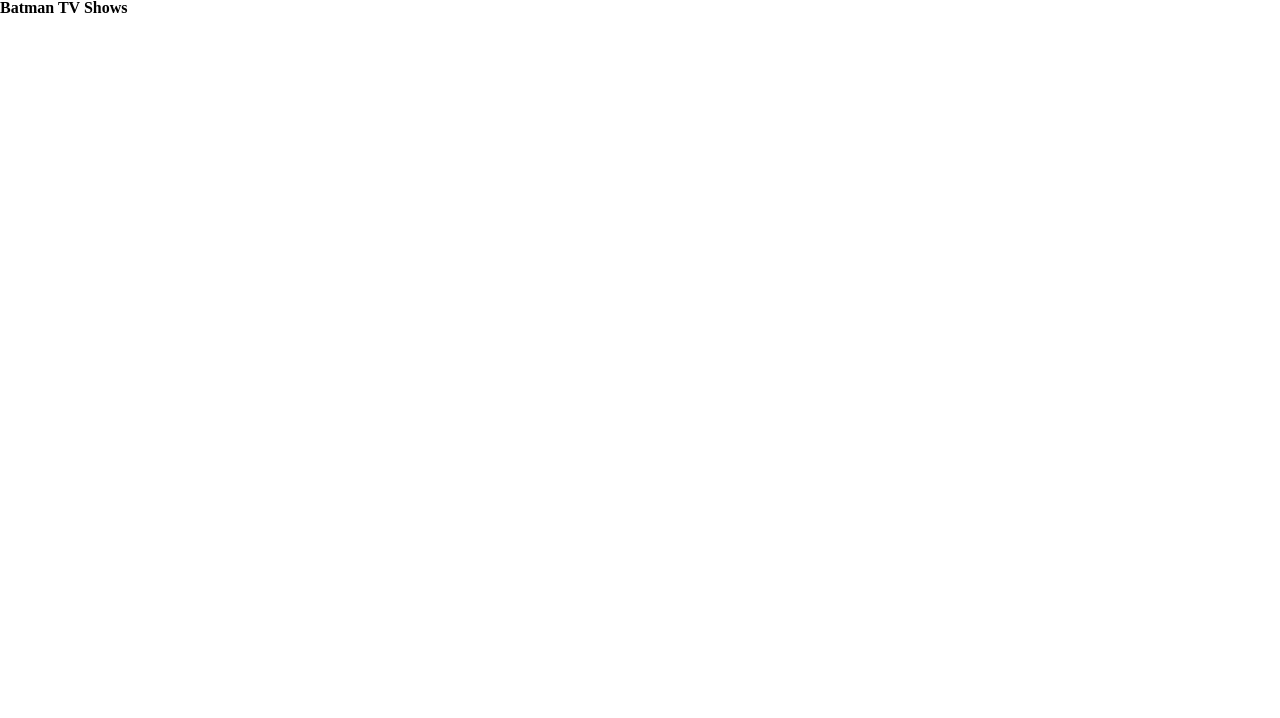
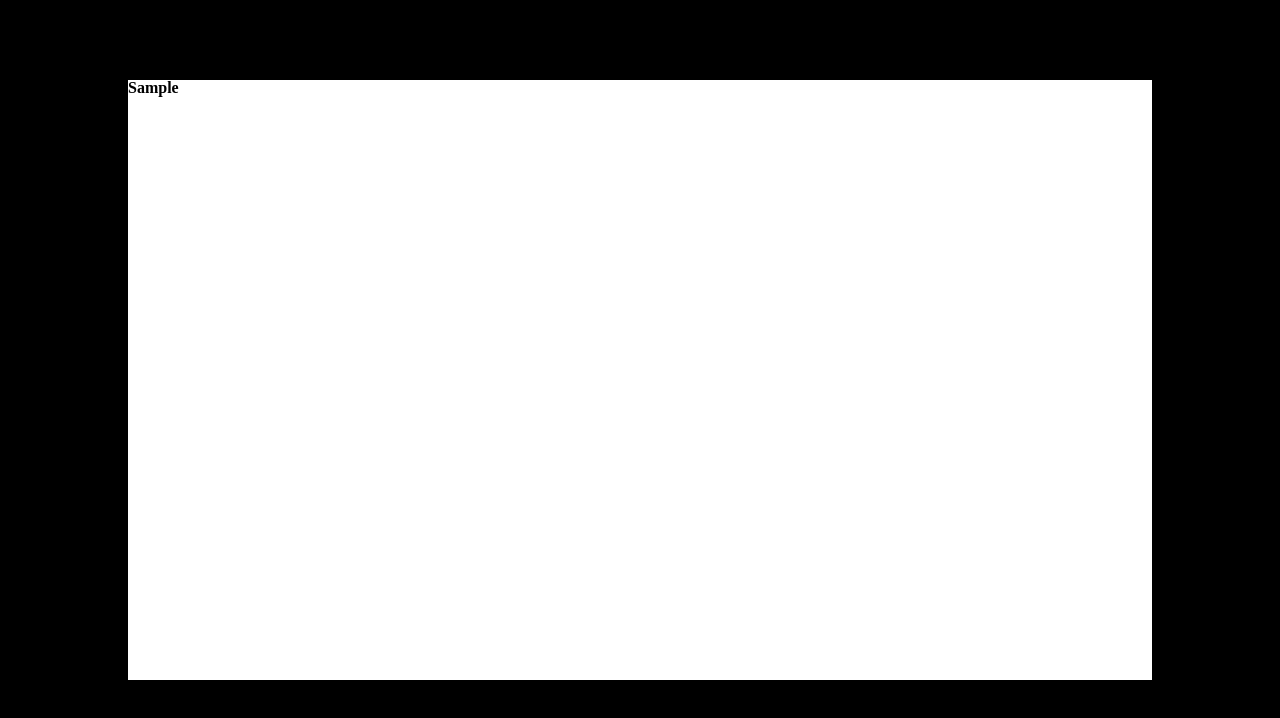
Before and after one commit to Tsukuni/portfolio, a Next.js app: page / in a window 1280 px wide. Shown: the top 718 px of the page. Built offline with nearby package versions, Linux system fonts and the light colour scheme.

Commit message:
名刺の枠を作成

```diff
--- /dev/null
+++ b/components/BusinessCard.js
@@ -0,0 +1,7 @@
+const BusinessCard = ({ children })=> (
+  <div className="businessCard">
+    { children }
+  </div>
+)
+
+export default BusinessCard;
--- a/pages/index.js
+++ b/pages/index.js
@@ -1,9 +1,12 @@
-import "../static/scss/styles.scss"
+import "../static/scss/styles.scss";
+import BusinessCard from  "../components/BusinessCard";
 
 const Index = () => (
-  <div className="container">
-    <h1>Batman TV Shows</h1>
+  <div className="top">
+    <BusinessCard>
+      <h1>Sample</h1>
+    </BusinessCard>
   </div>
 )
 
-export default Index
+export default Index;
--- a/static/scss/styles.scss
+++ b/static/scss/styles.scss
@@ -94,3 +94,19 @@ hr {
 input, select {
     vertical-align:middle;
 }
+
+.top {
+  width: 100vw;
+  height: 100vh;
+  position: relative;
+  background-color: black;
+}
+
+.businessCard {
+  width: 80%;
+  height: 600px;
+  position: absolute;
+  top: 10%;
+  left: 10%;
+  background-color: white;
+}
```
Also changed, not shown: pages/about.js (deleted, +0 -7 lines).
